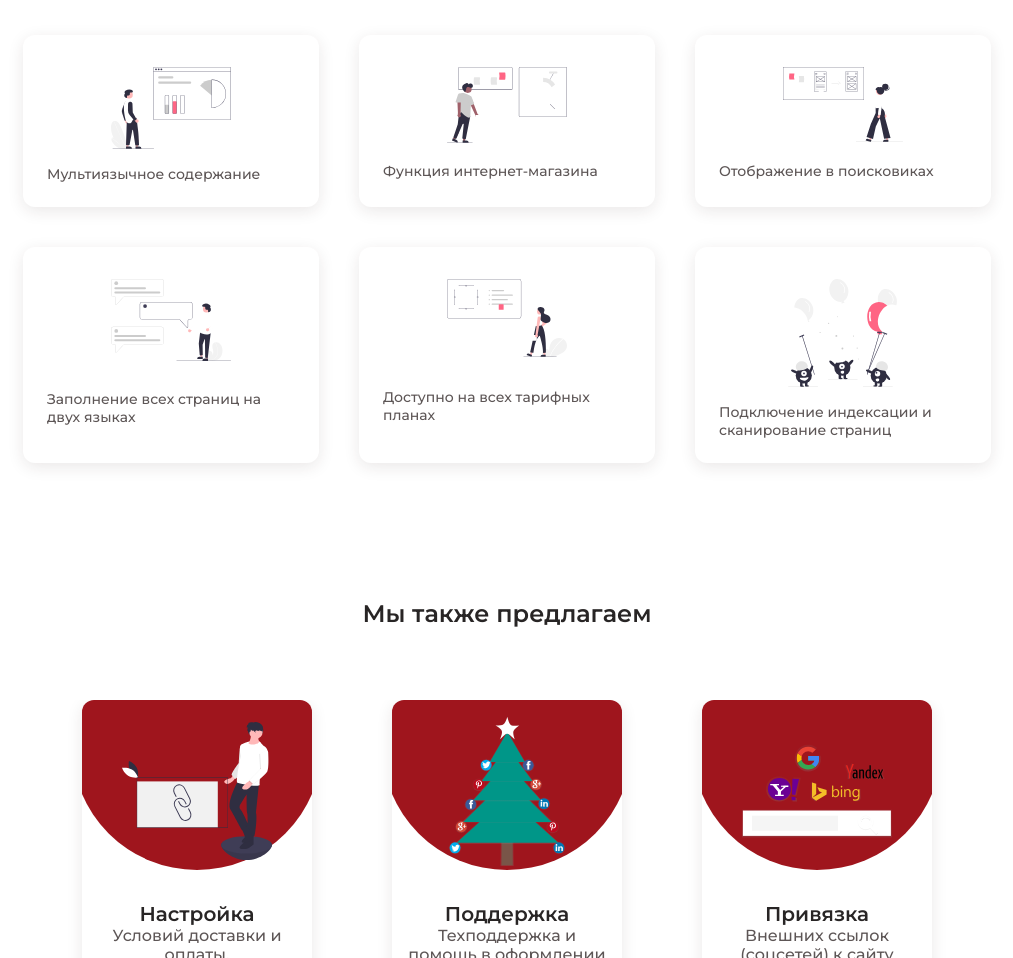
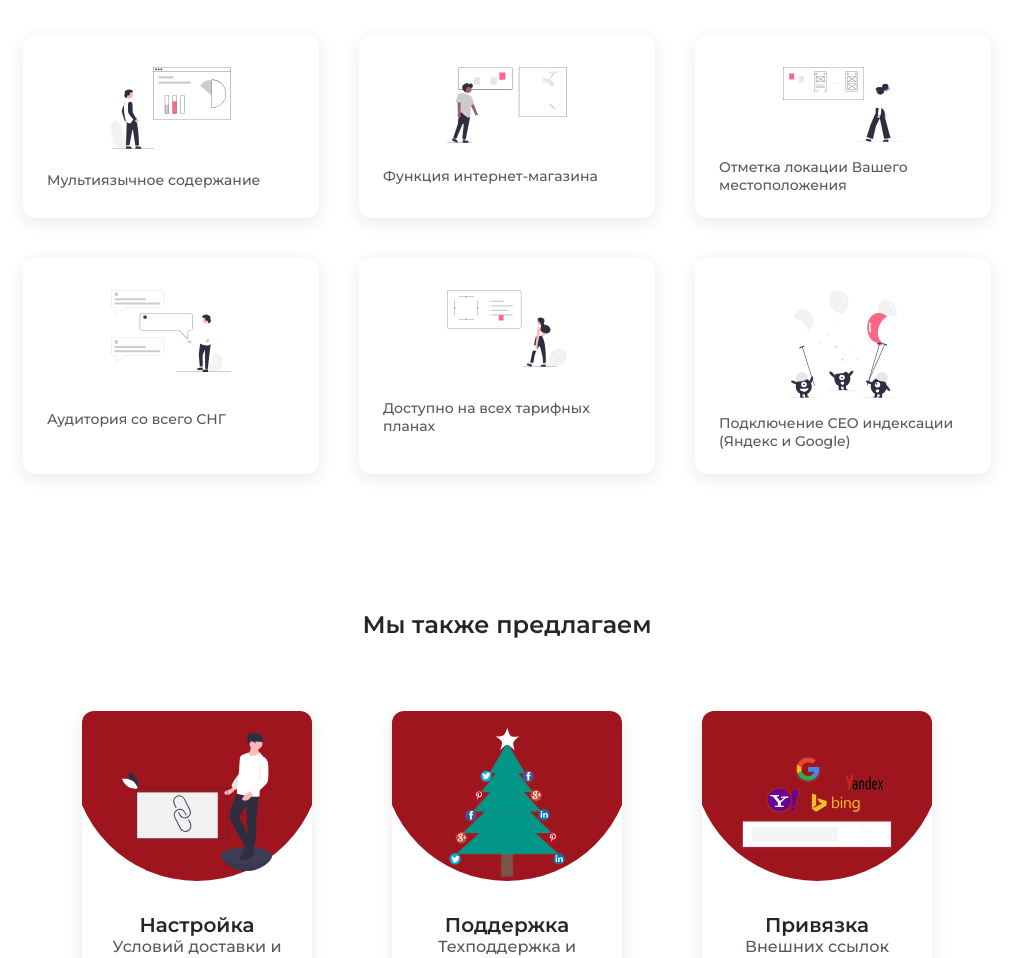
Before and after one commit to shaxzodbe/glotr___landing, a plain HTML site: page index.html in a window 1280 px wide. Shown: the part 1453-2411 px from the top of the page, without its empty margins (133-1146 px from the left). Drawn offline with nearby package versions, Linux system fonts and the light colour scheme.

Commit message:
text successfully was changed

```diff
--- a/index.html
+++ b/index.html
@@ -151,7 +151,7 @@
                     <!--                        <i class='bx bx-heart gift__icon'></i>-->
 
                     <!-- <h3 class="gift__price">$48</h3> -->
-                    <div class="gift__title">Отображение в поисковиках</div>
+                    <div class="gift__title">Отметка локации Вашего местоположения</div>
                 </article>
 
                 <article class="gift__card">
@@ -159,7 +159,7 @@
                     <!--                        <i class='bx bx-heart gift__icon'></i>-->
 
                     <!-- <h3 class="gift__price">$35</h3> -->
-                    <div class="gift__title">Заполнение всех страниц на двух языках</div>
+                    <div class="gift__title">Аудитория со всего СНГ</div>
                 </article>
 
                 <article class="gift__card">
@@ -174,7 +174,7 @@
                     <!--                        <i class='bx bx-heart gift__icon'></i>-->
 
                     <!-- <h3 class="gift__price">$12</h3> -->
-                    <div class="gift__title">Подключение индексации и сканирование страниц</div>
+                    <div class="gift__title">Подключение СЕО индексации (Яндекс и Google)</div>
                 </article>
             </div>
         </section>
```
